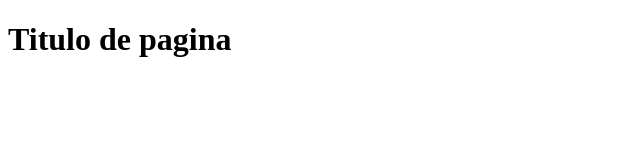
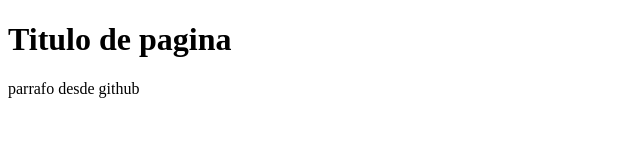
Before and after one commit to wastEDexe/proyecto-web-2, a plain HTML site: page index.html in a window 1280 px wide. Shown: the whole page, without its empty margins (0-640 px from the left). Drawn offline with Linux system fonts and the light colour scheme.

Commit message:
Update index.html

```diff
--- a/index.html
+++ b/index.html
@@ -7,5 +7,6 @@
 </head>
 <body>
     <h1>Titulo de pagina</h1>
+    <p1>parrafo desde github</p1>
 </body>
 </html>
```
